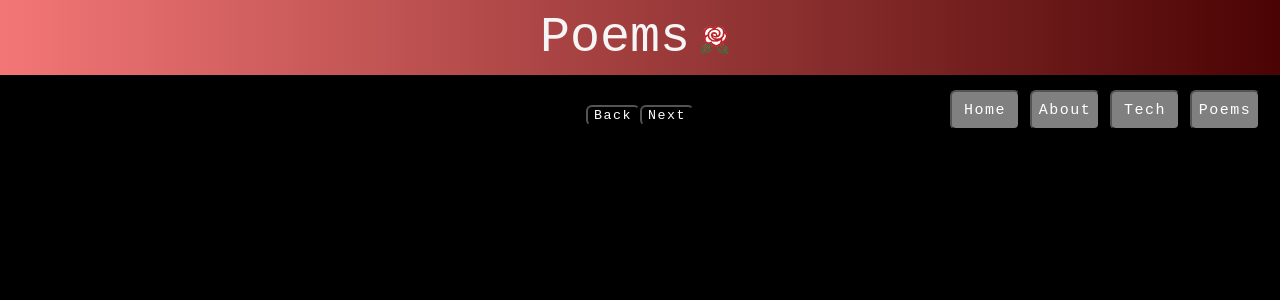
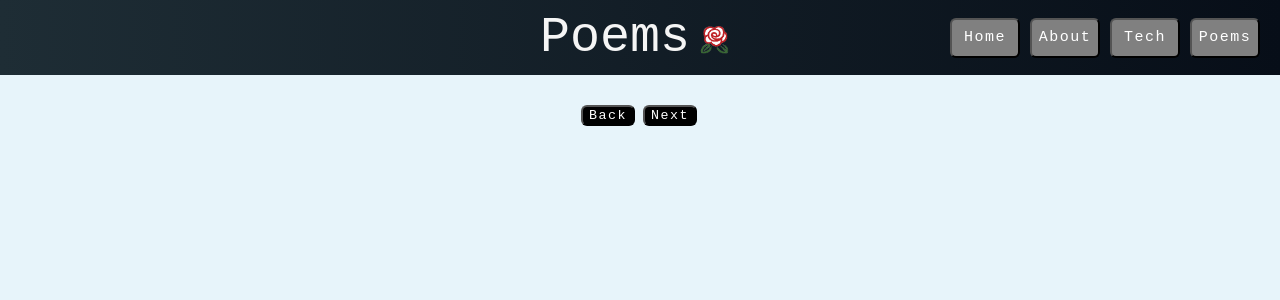
Before and after one commit to itochterman/portfolio, a React (Create React App) app: page /mypoems in a window 1280 px wide. Shown: the top 300 px of the page. Built offline with nearby package versions, Linux system fonts and the light colour scheme; no server answers.

Commit message:
changes to nav

```diff
--- a/public/style.css
+++ b/public/style.css
@@ -4,7 +4,7 @@
 
 body {
   margin: 0;
-  background-color: black;
+  background-color: rgb(231, 244, 250);
 }
 
 header {
@@ -20,8 +20,8 @@ header {
   ); /* Chrome 10-25, Safari 5.1-6 */
   background: linear-gradient(
     to right,
-    #f37676,
-    rgb(75, 3, 3)
+    rgb(30, 45, 53),
+    rgb(7, 14, 24)
   ); /* W3C, IE 10+/ Edge, Firefox 16+, Chrome 26+, Opera 12+, Safari 7+ */
 }
 @keyframes slideInFromLeft {
@@ -50,7 +50,8 @@ header {
   /* margin: auto;
   text-align: right; */
 }
-.navButton {
+.Bar > .navButton {
+  position: abso;
   height: 40px;
   width: 70px;
   background-color: grey;
@@ -76,6 +77,8 @@ header {
   font-family: VT323, monospace;
   letter-spacing: 1.5px;
   margin-top: 20;
+  margin-right: 5px;
+  margin-left: 3px;
 }
 
 header > .logo {
--- a/src/components/About.js
+++ b/src/components/About.js
@@ -1,17 +1,16 @@
-import React from 'react'
-import {Link} from 'react-router-dom'
-import NavBar from './NavBar'
-import Header from './Header'
+import React from "react";
+import { Link } from "react-router-dom";
+import NavBar from "./NavBar";
+import Header from "./Header";
 
 class About extends React.Component {
-    render(){
-      return (
-        <div>
-            <Header title = "About Me"/>
-            <NavBar />
-            I'm about!
-        </div>
-      )
-      }
+  render() {
+    return (
+      <div>
+        <Header title="About Me" />
+        I'm about!
+      </div>
+    );
   }
-  export default About
+}
+export default About;
--- a/src/components/Header.js
+++ b/src/components/Header.js
@@ -1,11 +1,13 @@
 import React from "react";
 import { arr } from "../images/index";
 import Rose from "../images/assets/rose.png";
+import NavBar from "./NavBar";
 
 function Header(props) {
   return (
     <div>
       <header>
+        <NavBar />
         {/* <img className="logo" src={arr[0]} /> */}
         <p>{props.title}</p>
         <img className="Rose" src={Rose} />
--- a/src/components/NavBar.js
+++ b/src/components/NavBar.js
@@ -13,7 +13,7 @@ function NavBar(props) {
       <button className="navButton">
         <Link to="/tech">Tech </Link>
       </button>
-      <button className = "navButton">
+      <button className="navButton">
         <Link to="/mypoems">Poems </Link>
       </button>
     </div>
--- a/src/components/Poems.js
+++ b/src/components/Poems.js
@@ -119,7 +119,6 @@ class Poems extends React.Component {
     return (
       <div>
         <Header title="Poems" />
-        <NavBar />
         <div style={{ textAlign: "center", padding: "10px" }}>
           <button className="backButton" onClick={this.handleBackward}>
             Back
--- a/src/components/Tech.js
+++ b/src/components/Tech.js
@@ -1,17 +1,16 @@
-import React from 'react'
-import {Link} from 'react-router-dom'
-import NavBar from './NavBar'
-import Header from './Header'
+import React from "react";
+import { Link } from "react-router-dom";
+import NavBar from "./NavBar";
+import Header from "./Header";
 
 class Tech extends React.Component {
-    render(){
-      return (
-        <div>
-            <Header title = "Technology"/>
-            <NavBar />
-            I'm tech!
-        </div>
-      )
-      }
+  render() {
+    return (
+      <div>
+        <Header title="Technology" />
+        I'm tech!
+      </div>
+    );
   }
-  export default Tech
+}
+export default Tech;
```
